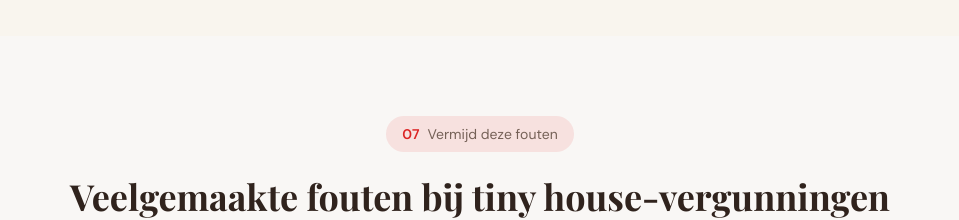
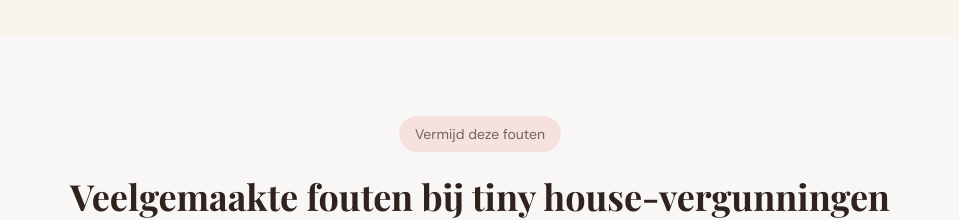
Before and after one commit to DibrandoVentures/tinyhousevergunning.nl, a React (Vite) app: page / in a window 1280 px wide. Shown: the part 6860-7080 px from the top of the page, without its empty margins (160-1119 px from the left). Built offline with nearby package versions, Linux system fonts and the light colour scheme; the HTML template or start-up script is replaced by a standard one.

Commit message:
Visual edit in Lovable
Edited UI in Lovable

```diff
--- a/src/components/ArticleContent.tsx
+++ b/src/components/ArticleContent.tsx
@@ -381,7 +381,7 @@ const ArticleContent = () => {
         <div className="container mx-auto px-4 max-w-6xl">
           <div className="text-center mb-12">
             <div className="inline-flex items-center gap-2 bg-destructive/10 rounded-full px-4 py-2 mb-6">
-              <span className="text-sm font-semibold text-destructive">07</span>
+
               <span className="text-sm text-muted-foreground">Vermijd deze fouten</span>
             </div>
             <h2 className="font-serif text-3xl md:text-4xl font-bold text-foreground mb-4">
```
